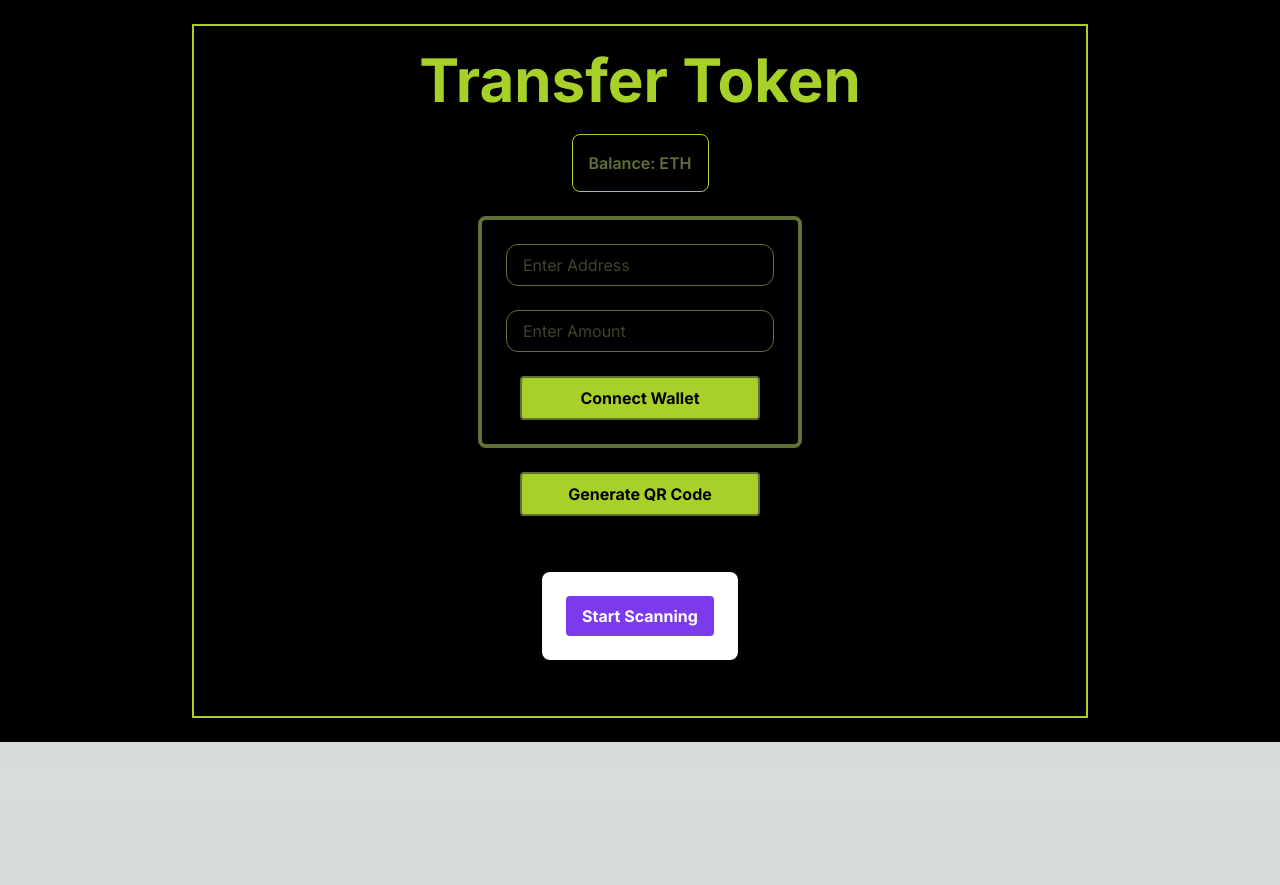
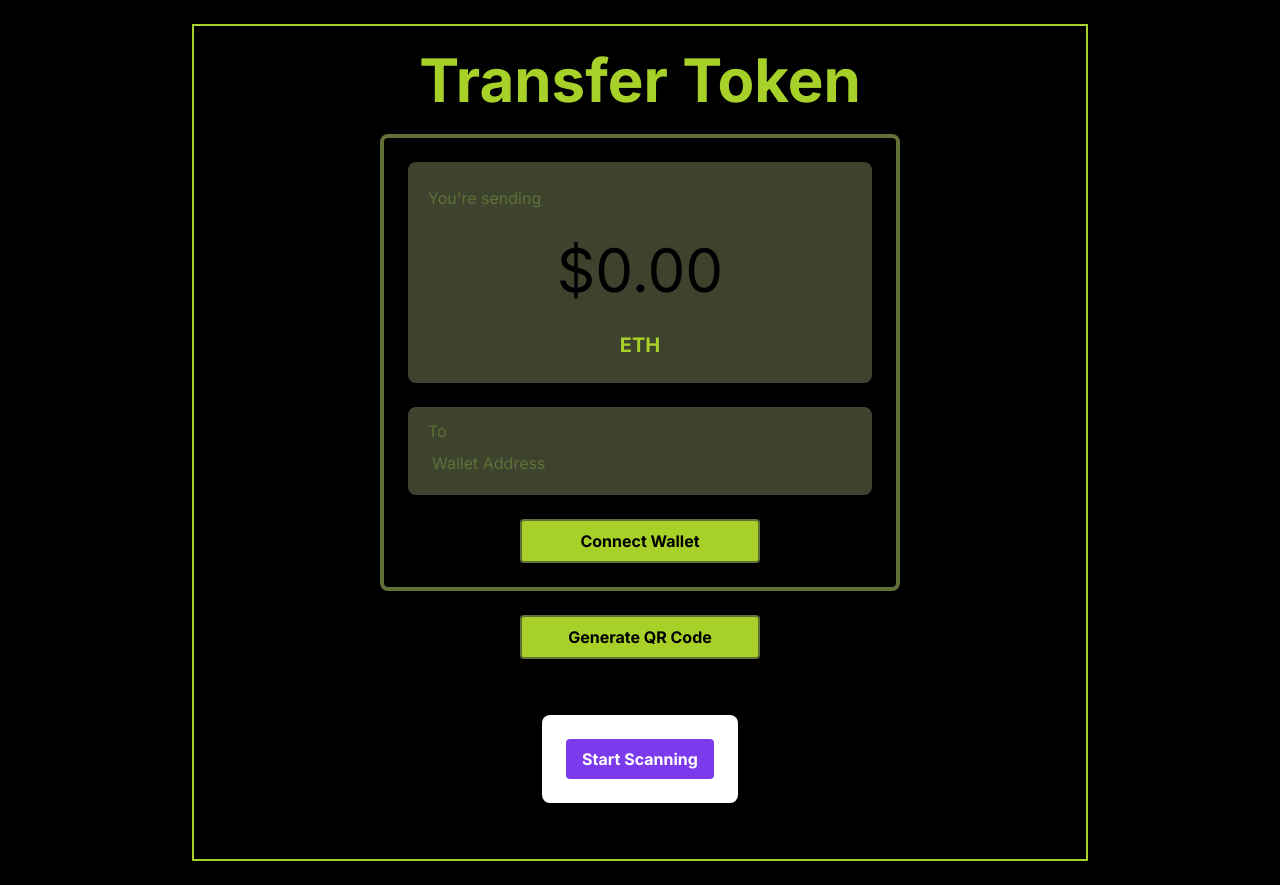
Before and after one commit to Saiweb3dev/Ethereum_Transfer_NextJS, a Next.js app: page / in a window 1280 px wide. Before the commit the page ends 800 px from the top, so only its background shows below. Built offline with nearby package versions, Linux system fonts and the light colour scheme.

Commit message:
UX changes

```diff
--- a/src/app/components/SimpleTransferMain.tsx
+++ b/src/app/components/SimpleTransferMain.tsx
@@ -1,14 +1,12 @@
 // src/components/Main.tsx
 
-import React, { useState, useEffect } from 'react';
-import { useWallet } from '@/context/WalletContext';
-import WalletConnection from './WalletConnection';
-import TransactionStatus from './TransactionStatus';
-import WalletQRCode from '././QRCode/QRCodeGenerator';
-import Web3 from 'web3';
-import { SimpleABI, SimpleContractAddress } from '../../../constants/index';
-import QRCodeScanner from './QRCode/QRCodeScanner';
-
+import { useWallet } from "@/context/WalletContext";
+import React, { useEffect, useState } from "react";
+import { SimpleABI, SimpleContractAddress } from "../../../constants/index";
+import WalletQRCode from "./QRCode/QRCodeGenerator";
+import QRCodeScanner from "./QRCode/QRCodeScanner";
+import TransactionStatus from "./TransactionStatus";
+import WalletConnection from "./WalletConnection";
 
 type ContractFunctionParams = {
   functionName: string;
@@ -17,18 +15,22 @@ type ContractFunctionParams = {
 };
 
 const Main: React.FC = () => {
-  const { web3, connected, walletAddress, networkId, userBalance } = useWallet();
+  const { web3, connected, walletAddress, networkId, userBalance } =
+    useWallet();
   const [contract, setContract] = useState<any | null>(null);
-  const [address, setAddress] = useState<string>('');
+  const [address, setAddress] = useState<string>("");
   const [amount, setAmount] = useState<number>(0);
-  const [transactionStatus, setTransactionStatus] = useState<'pending' | 'success' | 'error' | undefined>(undefined);
-  const [error, setError] = useState<string>('');
+  const [formattedAmount, setFormattedAmount] = useState<string>("$0.00");
+  const [transactionStatus, setTransactionStatus] = useState<
+    "pending" | "success" | "error" | undefined
+  >(undefined);
+  const [error, setError] = useState<string>("");
   const [showQRCode, setShowQRCode] = useState<boolean>(false);
 
   useEffect(() => {
     let timer: ReturnType<typeof setTimeout> | null = null;
 
-    if (transactionStatus === 'success' || transactionStatus === 'error') {
+    if (transactionStatus === "success" || transactionStatus === "error") {
       timer = setTimeout(() => {
         setTransactionStatus(undefined);
       }, 1000);
@@ -43,15 +45,25 @@ const Main: React.FC = () => {
 
   useEffect(() => {
     if (web3 && networkId) {
-      const SimpleContractAddressTyped = SimpleContractAddress as Record<string, string>;
-      const contractInstance = new web3.eth.Contract(SimpleABI, SimpleContractAddressTyped[networkId.toString()]);
+      const SimpleContractAddressTyped = SimpleContractAddress as Record<
+        string,
+        string
+      >;
+      const contractInstance = new web3.eth.Contract(
+        SimpleABI,
+        SimpleContractAddressTyped[networkId.toString()]
+      );
       setContract(contractInstance);
     }
   }, [web3, networkId]);
 
-  const callContractFunction = async ({ functionName, params, msgValue }: ContractFunctionParams) => {
+  const callContractFunction = async ({
+    functionName,
+    params,
+    msgValue,
+  }: ContractFunctionParams) => {
     if (!web3 || !contract) {
-      console.log('Web3 or contract is not initialized');
+      console.log("Web3 or contract is not initialized");
       return;
     }
     try {
@@ -60,72 +72,107 @@ const Main: React.FC = () => {
       if (isReadOnly) {
         result = await contract.methods[functionName](...params).call();
       } else {
-        console.log('Sending transaction...');
-        setTransactionStatus('pending');
+        console.log("Sending transaction...");
+        setTransactionStatus("pending");
         result = await contract.methods[functionName](...params).send({
           from: window.ethereum.selectedAddress,
-          value: web3.utils.toWei(msgValue.toString(), 'ether'),
+          value: web3.utils.toWei(msgValue.toString(), "ether"),
           gas: 41000,
         });
-        setTransactionStatus('success');
+        setTransactionStatus("success");
       }
-      console.log('Transaction result:', result);
-      setError('');
+      console.log("Transaction result:", result);
+      setError("");
     } catch (error) {
-      console.log('Error calling contract function:', error);
-      setTransactionStatus('error');
-      setError('An error occurred while calling the contract function.');
+      console.log("Error calling contract function:", error);
+      setTransactionStatus("error");
+      setError("An error occurred while calling the contract function.");
     }
   };
 
+  const handleAmountChange = (e: React.ChangeEvent<HTMLInputElement>) => {
+    const inputValue = e.target.value.replace(/^\$/, "");
+    const numericValue = parseFloat(inputValue);
+
+    if (!isNaN(numericValue)) {
+      setAmount(numericValue);
+      setFormattedAmount(e.target.value);
+    } else {
+      setFormattedAmount("$");
+    }
+  };
+
+  const handleAmountBlur = () => {
+    setFormattedAmount(`$${amount.toFixed(2)}`);
+  };
+
   return (
-    <div className=" bg-black text-neon h-full w-full p-6">
-      <div className='flex flex-col justify-center items-center space-y-6 max-w-4xl mx-auto p-6 border-2 border-neon'>
-  <h1 className="text-6xl font-bold transition-all duration-500 transform hover:scale-105">Transfer Token</h1>
+    <div className="bg-black text-neon h-full w-full p-6">
+      <div className="flex flex-col justify-center items-center space-y-6 max-w-4xl mx-auto p-6 border-2 border-neon">
+        <h1 className="text-6xl font-bold transition-all duration-500 transform hover:scale-105">
+          Transfer Token
+        </h1>
         {connected && (
           <p className="text-2xl text-fade_green font-semibold bg-black border border-neon p-4 rounded-lg transition-all duration-300 transform hover:scale-105">
             Wallet: {walletAddress}
           </p>
         )}
         {networkId && (
-    <p className="text-xl  text-fade_green font-semibold bg-black border border-neon p-4 rounded-lg transition-all duration-300 transform hover:scale-105">
+          <p className="text-xl text-fade_green font-semibold bg-black border border-neon p-4 rounded-lg transition-all duration-300 transform hover:scale-105">
             Network ID: {networkId.toString()}
           </p>
         )}
-  <div className="text-fade_green font-semibold bg-black border border-neon p-4 rounded-lg transition-all duration-300 transform hover:scale-105">
-    Balance: {userBalance} ETH
+
+        <div className="flex flex-col justify-center items-center space-y-6 border-4 border-fade_green p-6 rounded-lg">
+          <div className="flex flex-col justify-center items-start px-2 py-6 bg-gray_green rounded-lg w-full">
+            <label htmlFor="amount" className="ml-3 text-fade_green">
+              You're sending
+            </label>
+            <input
+              type="text"
+              placeholder="$0.00"
+              className="input text-6xl text-center flex-grow max-w-md py-6"
+              value={formattedAmount}
+              onChange={handleAmountChange}
+              onBlur={handleAmountBlur}
+            />
+            <hr />
+            <div className="flex flex-col justify-center items-center space-x-6 text-center mx-auto">
+              <p className="font-bold text-xl">ETH</p>
+              {connected && ( <p>Balance:{userBalance}</p>)}
+            </div>
+          </div>
+          <div className="flex flex-col justify-center items-start px-2 py-3 bg-gray_green rounded-lg w-full">
+            <label htmlFor="address" className="ml-3 text-fade_green">
+              To
+            </label>
+            <input
+              type="text"
+              placeholder="Wallet Address"
+              className="input text-left flex-grow max-w-md"
+              onChange={(e) => setAddress(e.target.value)}
+              value={address}
+            />
           </div>
 
-
-<div className='flex flex-col justify-center items-center space-y-6 border-4 border-fade_green p-6 rounded-lg'>
-
-
-  <input
-    type="text"
-    placeholder="Enter Address"
-    onChange={(e) => setAddress(e.target.value)}
-    className="input"
-  />
-  <input
-    type="number"
-    placeholder="Enter Amount"
-    className="input"
-    onChange={(e) => setAmount(Number(e.target.value))}
-  />
-  {connected ? (<button
+          {connected ? (
+            <button
               className="button"
-    onClick={() => callContractFunction({ functionName: 'transferFund', params: [address], msgValue: amount })}
+              onClick={() =>
+                callContractFunction({
+                  functionName: "transferFund",
+                  params: [address],
+                  msgValue: amount,
+                })
+              }
             >
               Send
-  </button>):(<WalletConnection />)
-  }
-
-
+            </button>
+          ) : (
+            <WalletConnection />
+          )}
         </div>
-  <button
-    className="button"
-    onClick={() => setShowQRCode(true)}
-  >
+        <button className="button" onClick={() => setShowQRCode(true)}>
           Generate QR Code
         </button>
 
@@ -135,7 +182,7 @@ const Main: React.FC = () => {
             onClose={() => setShowQRCode(false)}
           />
         )}
-  <TransactionStatus status={transactionStatus}/>
+        <TransactionStatus status={transactionStatus} />
         <div className="animate-fade-in-left">
           <QRCodeScanner />
         </div>
--- a/src/app/globals.css
+++ b/src/app/globals.css
@@ -34,11 +34,11 @@ body {
 @layer components{
 
   .input{
-   @apply placeholder:text-gray_green text-neon border border-fade_green bg-black w-auto px-4 py-2 rounded-xl transition-all duration-300 focus:outline-none focus:ring-2 focus:ring-neon focus:ring-offset-2 focus:ring-offset-neon
+   @apply placeholder:text-fade_green text-black bg-gray_green w-auto px-4 py-2 rounded-xl transition-all duration-300 focus:outline-none
   }
 
   .button{
-    @apply bg-neon text-black border-2 border-fade_green font-bold py-2 px-4 min-w-60 rounded transition-all duration-300 transform hover:scale-105 active:scale-95
+    @apply bg-neon text-black border-2 border-fade_green hover:bg-fade_green font-bold py-2 px-4 min-w-60 rounded transition-all duration-300 transform hover:scale-105 active:scale-95
   }
 
 }
```
Lines whose indentation alone changed are shown as unchanged.
